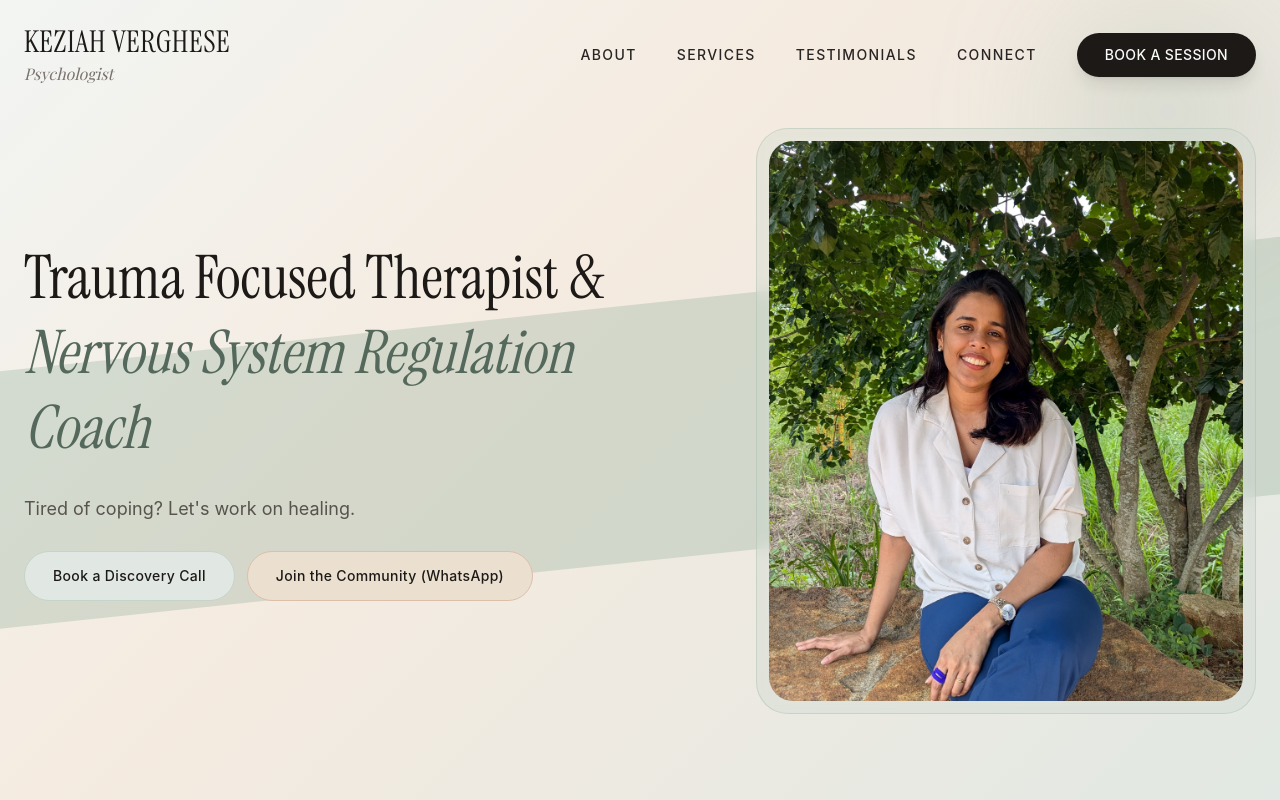
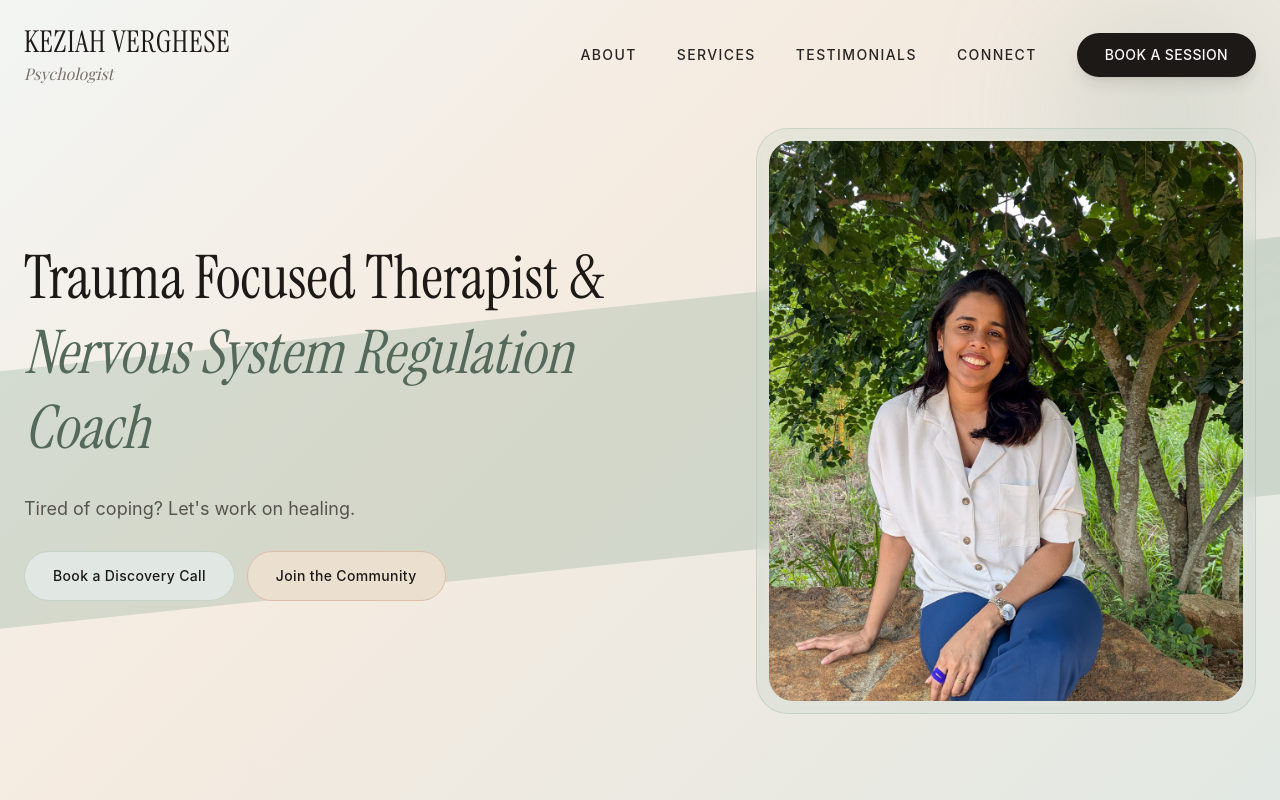
Before and after one commit to afsal-usc/keziah2, a Next.js app: page / in a window 1280 px wide. Shown: the top 800 px of the page. Built offline with nearby package versions, Linux system fonts and the light colour scheme; a web font is replaced by a local one.

Commit message:
change wording and arrangement of sections

```diff
--- a/app/page.tsx
+++ b/app/page.tsx
@@ -17,9 +17,9 @@ export default function Home() {
         <ServicesCarousel />
         <ProblemStatement />
         <FeaturesSection />
+        <GallerySection />
         <AboutSection />
         <TestimonialSection />
-        <GallerySection />
         <ConnectSection />
       </main>
     </>
--- a/components/heros/Hero8.tsx
+++ b/components/heros/Hero8.tsx
@@ -50,7 +50,7 @@ export default function Hero8() {
               rel="noopener noreferrer"
               className="inline-flex items-center justify-center gap-2 rounded-full bg-clay-200 border border-clay-300 px-7 py-3.5 text-sm font-medium tracking-wide text-stone-900 hover:bg-clay-300 focus-visible:outline-none focus-visible:ring-2 focus-visible:ring-clay-300 transition-colors"
             >
-              Join the Community (WhatsApp)
+              Join the Community
             </a>
           </div>
         </motion.div>
```
